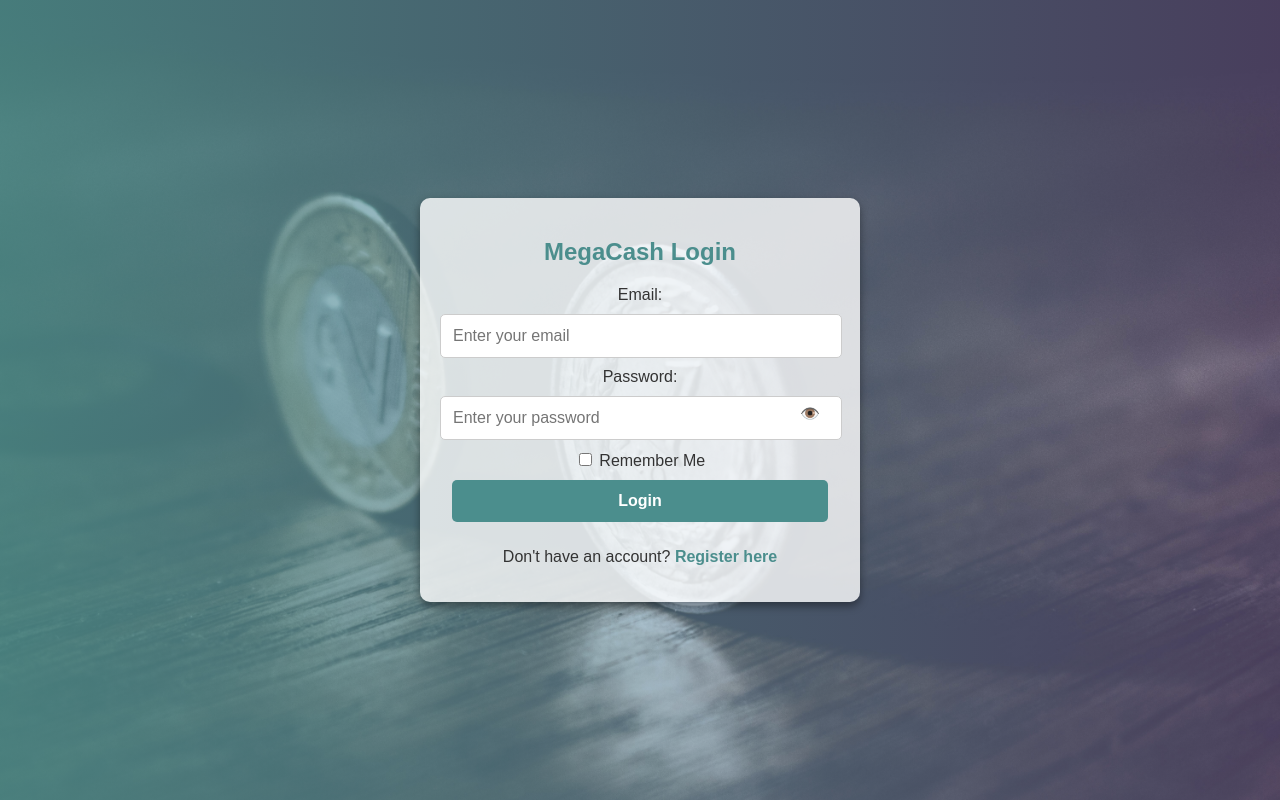
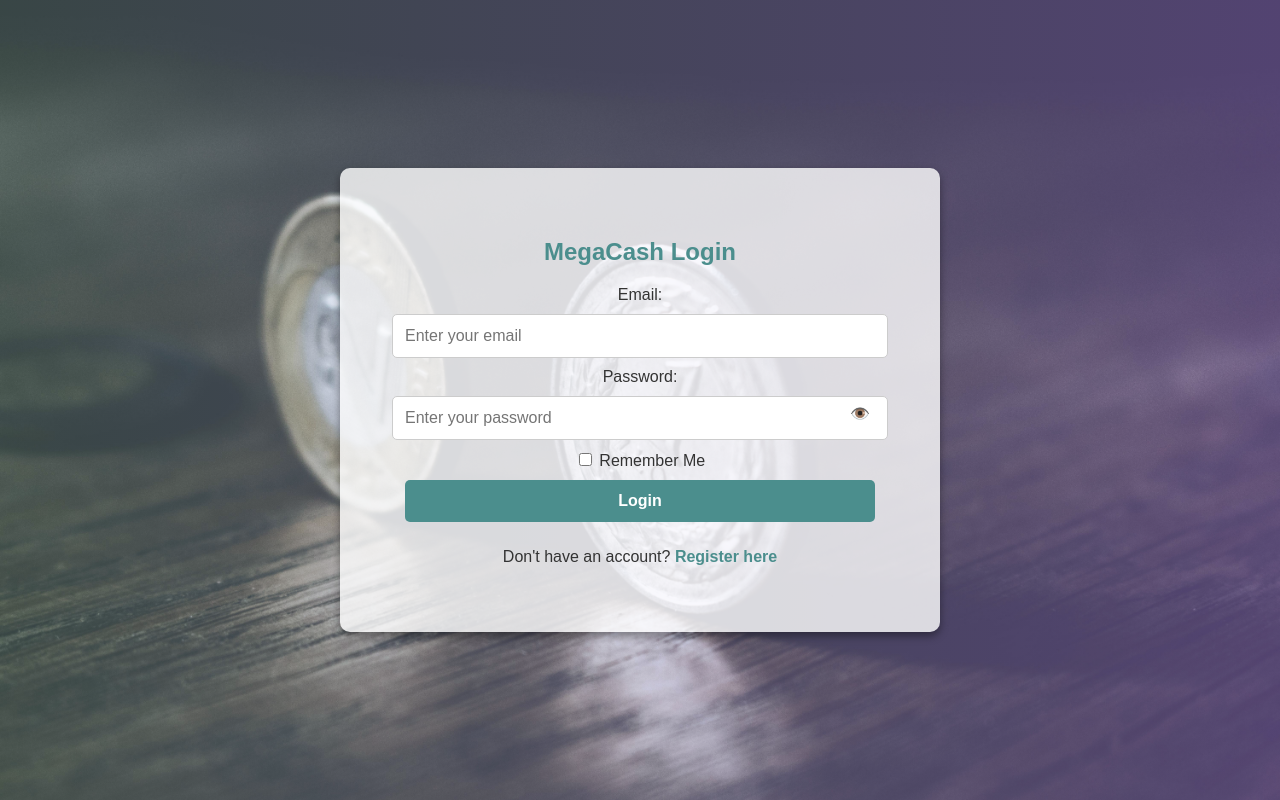
Before and after one commit to Lyzie3/Web-project, a PHP site: page /log_in.php in a window 1280 px wide. Run offline with PHP 8.4, Linux system fonts and the light colour scheme.

Commit message:
Update log_in.php

```diff
--- a/log_in.php
+++ b/log_in.php
@@ -65,7 +65,7 @@ if ($_SERVER['REQUEST_METHOD'] === 'POST') {
         body {
             font-family: 'Poppins', sans-serif;
             color: #333;
-            background-image: linear-gradient(to right, rgba(75, 142, 141, 0.8), rgba(153, 102, 255, 0.2)), url('budget_background.jpg');
+            background-image: linear-gradient(to right, rgba(75, 142, 141, 0.2), rgba(153, 102, 255, 0.3)), url('budget_background.jpg');
             background-size: cover;
             background-repeat: no-repeat;
             background-position: center;
@@ -78,9 +78,9 @@ if ($_SERVER['REQUEST_METHOD'] === 'POST') {
 
         form {
             width: 100%;
-            max-width: 400px;
+            max-width: 500px;
             background-color:rgba(255, 255, 255, 0.8);
-            padding: 20px;
+            padding: 50px;
             border-radius: 10px;
             box-shadow: 0 4px 8px rgba(0, 0, 0, 0.4);
             text-align: center;
```
